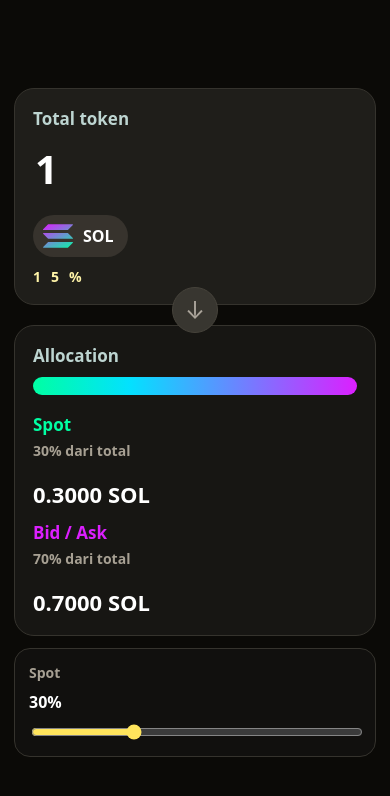
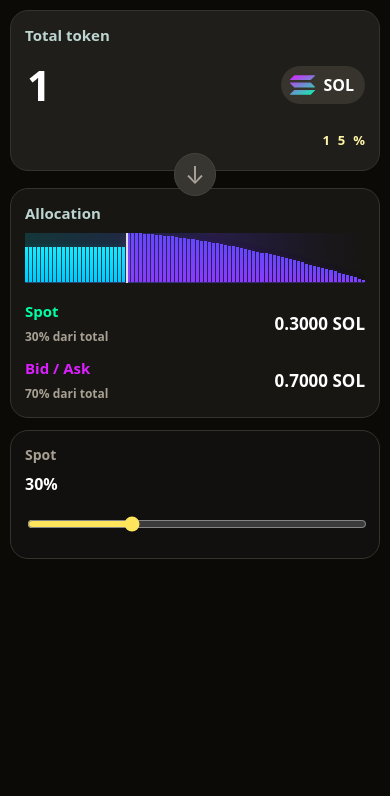
Before and after one commit to mgalihpp/swap-allocation, a React (Vite) app: page / in a window 390 px wide. Shown: the top 796 px of the page. Built offline with nearby package versions, Linux system fonts and the light colour scheme.

Commit message:
Improve allocation chart responsiveness

```diff
--- a/src/App.tsx
+++ b/src/App.tsx
@@ -1,7 +1,9 @@
 import { useMemo, useState } from 'react';
+import type { CSSProperties } from 'react';
 
 const STORAGE_KEY = 'swap-calculator-state';
 const defaultShortcuts = [1, 5];
+const allocationBars = Array.from({ length: 84 }, (_, index) => ({ index }));
 
 type StoredState = {
   total?: number;
@@ -116,6 +118,7 @@ export function App() {
       bidAskPercent,
     };
   }, [spotPercent, total]);
+  const spotBarCount = Math.round((allocation.spotPercent / 100) * allocationBars.length);
 
   const setNumber = (setter: (value: number) => void, min: number, max: number) => (value: string) => {
     const parsed = Number(value);
@@ -251,9 +254,14 @@ export function App() {
 
         <div className="swap-card buy-card">
           <div className="card-label">Allocation</div>
-          <div className="allocation-bar" aria-label="Allocation bar">
-            <span className="bar-spot" style={{ width: `${allocation.spotPercent}%` }} />
-            <span className="bar-bid" style={{ width: `${allocation.bidAskPercent}%` }} />
+          <div
+            className="allocation-bar"
+            aria-label="Allocation bar"
+            style={{ '--spot-width': `${allocation.spotPercent}%` } as CSSProperties}
+          >
+            {allocationBars.map((bar) => (
+              <AllocationBar key={bar.index} index={bar.index} spotBarCount={spotBarCount} />
+            ))}
           </div>
           <div className="result-list">
             <ResultRow label="Spot" amount={allocation.spot} percent={allocation.spotPercent} token={token} tone="spot" />
@@ -277,6 +285,16 @@ export function App() {
       </section>
     </main>
   );
+}
+
+function AllocationBar({ index, spotBarCount }: { index: number; spotBarCount: number }) {
+  const isSpot = index < spotBarCount;
+  const bidBarCount = allocationBars.length - spotBarCount;
+  const bidIndex = index - spotBarCount;
+  const bidProgress = bidBarCount <= 1 ? 0 : bidIndex / (bidBarCount - 1);
+  const height = isSpot ? 72 : Math.max(4, 100 - Math.pow(bidProgress, 1.55) * 96);
+
+  return <span className={isSpot ? 'bar-spot' : 'bar-bid'} style={{ height: `${height}%` }} />;
 }
 
 function SlidersIcon() {
--- a/src/styles.css
+++ b/src/styles.css
@@ -24,11 +24,17 @@ body {
   min-width: 320px;
   min-height: 100vh;
   background: var(--bg);
+  overflow-x: hidden;
+  -webkit-tap-highlight-color: transparent;
 }
 
 button,
 input {
   font: inherit;
+}
+
+input {
+  max-width: 100%;
 }
 
 button {
@@ -38,24 +44,25 @@ button {
 .shell {
   display: grid;
   place-items: center;
-  min-height: 100vh;
-  padding: 24px;
+  min-height: 100svh;
+  padding: clamp(12px, 4vw, 24px);
 }
 
 .swap-widget {
   position: relative;
   width: min(100%, 650px);
+  min-width: 0;
 }
 
 .swap-card {
   border: 1px solid var(--border);
   background: var(--panel);
-  padding: 20px 28px;
+  padding: clamp(16px, 4vw, 28px);
 }
 
 .sell-card {
   display: grid;
-  min-height: 158px;
+  min-height: clamp(142px, 34vw, 158px);
   align-content: center;
   border-radius: 20px;
   background: var(--panel-active);
@@ -68,7 +75,7 @@ button {
 }
 
 .buy-card {
-  min-height: 172px;
+  min-height: clamp(164px, 42vw, 172px);
   margin-top: 10px;
   border-radius: 20px;
 }
@@ -100,11 +107,13 @@ button {
   color: #bfb8aa;
   font-size: 14px;
   font-weight: 650;
+  min-width: 0;
 }
 
 .shortcut-actions button {
   color: #fff4a8;
   font-weight: 850;
+  min-height: 32px;
 }
 
 .shortcut-actions button {
@@ -127,14 +136,15 @@ button {
 }
 
 .shortcut-bubble > button:first-child {
-  padding: 3px 7px 3px 9px;
+  min-width: 42px;
+  padding: 5px 9px 5px 11px;
 }
 
 .shortcut-bubble > button:last-child {
   display: grid;
   place-items: center;
-  width: 23px;
-  height: 23px;
+  width: 32px;
+  height: 32px;
   border-left: 1px solid #3a362f;
   color: #d6d0c6;
 }
@@ -152,8 +162,8 @@ button {
 .manage-trigger {
   display: inline-grid;
   place-items: center;
-  width: 24px;
-  height: 24px;
+  width: 32px;
+  height: 32px;
   border-radius: 50%;
   background: #312f2a !important;
   color: #d9d2c7 !important;
@@ -178,6 +188,7 @@ button {
   align-items: center;
   gap: 18px;
   min-height: 58px;
+  min-width: 0;
 }
 
 .amount-input {
@@ -187,7 +198,7 @@ button {
   outline: 0;
   background: transparent;
   color: #fff;
-  font-size: clamp(40px, 8vw, 46px);
+  font-size: clamp(34px, 10vw, 46px);
   font-weight: 750;
   letter-spacing: -0.04em;
 }
@@ -208,6 +219,7 @@ button {
   padding: 9px 14px 9px 10px;
   color: #fff;
   font-weight: 800;
+  min-height: 42px;
 }
 
 .solana-logo {
@@ -225,8 +237,8 @@ button {
   z-index: 2;
   display: grid;
   place-items: center;
-  width: 46px;
-  height: 46px;
+  width: clamp(40px, 11vw, 46px);
+  height: clamp(40px, 11vw, 46px);
   margin: -18px auto -18px;
   border: 1px solid #46433b;
   border-radius: 50%;
@@ -236,21 +248,49 @@ button {
 }
 
 .allocation-bar {
-  display: flex;
+  --spot-width: 30%;
+  position: relative;
+  display: grid;
+  grid-template-columns: repeat(84, minmax(0, 1fr));
+  align-items: end;
+  gap: clamp(1px, 0.35vw, 2px);
   overflow: hidden;
-  height: 18px;
+  height: clamp(48px, 11vw, 72px);
   margin-bottom: 18px;
-  border-radius: 999px;
-  background: #0f0e0c;
+  padding: 0 0 1px;
+  background:
+    linear-gradient(90deg, rgba(3, 225, 255, 0.16), rgba(97, 55, 255, 0.22) 55%, rgba(97, 55, 255, 0.04) 88%, transparent),
+    linear-gradient(#2b2a4d, #2b2a4d) left bottom / 100% 1px no-repeat;
 }
 
 .allocation-bar span {
   min-width: 0;
-  transition: width 180ms ease;
+  transform-origin: bottom;
+  transition: background 180ms ease, box-shadow 180ms ease, opacity 180ms ease;
 }
 
-.bar-spot { background: linear-gradient(90deg, var(--green), var(--blue)); }
-.bar-bid { background: linear-gradient(90deg, var(--blue), var(--purple)); }
+.allocation-bar::after {
+  content: '';
+  position: absolute;
+  top: 0;
+  bottom: 0;
+  left: var(--spot-width);
+  width: 2px;
+  background: rgba(244, 241, 232, 0.88);
+  box-shadow: 0 0 12px rgba(244, 241, 232, 0.24);
+  transform: translateX(-1px);
+  transition: left 180ms ease;
+}
+
+.bar-spot {
+  background: linear-gradient(180deg, #18ecff, #00c9ff);
+  box-shadow: 0 0 8px rgba(3, 225, 255, 0.22);
+}
+
+.bar-bid {
+  background: linear-gradient(180deg, #6649ff, #8d3cff);
+  box-shadow: 0 0 8px rgba(141, 60, 255, 0.18);
+}
 
 .result-list {
   display: grid;
@@ -263,6 +303,7 @@ button {
   gap: 18px;
   align-items: center;
   color: #fff;
+  min-width: 0;
 }
 
 .result-row span,
@@ -283,9 +324,10 @@ button {
 }
 
 .result-row strong {
-  font-size: 22px;
+  min-width: 0;
+  overflow-wrap: anywhere;
+  font-size: clamp(18px, 5vw, 22px);
   text-align: right;
-  white-space: nowrap;
 }
 
 .result-row.spot span { color: var(--green); }
@@ -320,6 +362,7 @@ button {
 
 input[type='range'] {
   width: 100%;
+  min-height: 36px;
   accent-color: var(--yellow);
 }
 
@@ -454,17 +497,41 @@ input[type='range'] {
 
 @media (max-width: 620px) {
   .shell {
-    padding: 14px;
+    align-items: start;
+    padding: 12px;
   }
 
   .swap-card {
-    padding: 18px;
+    padding: 16px;
   }
 
-  .amount-row,
-  .result-row {
-    align-items: flex-start;
-    flex-direction: column;
+  .sell-card,
+  .buy-card,
+  .controls-strip label {
+    border-radius: 18px;
+  }
+
+  .amount-row {
+    align-items: center;
+    gap: 12px;
+    min-height: auto;
+  }
+
+  .amount-input {
+    width: 100%;
+    font-size: clamp(30px, 11vw, 42px);
+    line-height: 1;
+  }
+
+  .token-pill {
+    gap: 8px;
+    min-height: 38px;
+    padding: 8px 11px 8px 9px;
+  }
+
+  .solana-logo {
+    width: 25px;
+    height: 20px;
   }
 
   .balance-row div {
@@ -476,21 +543,96 @@ input[type='range'] {
   }
 
   .card-heading {
-    align-items: flex-start;
-    flex-direction: column;
+    align-items: center;
+    flex-direction: row;
   }
 
   .shortcut-actions {
-    justify-content: flex-start;
+    justify-content: flex-end;
+    gap: 8px;
   }
 
   .shortcut-popover {
-    left: 16px;
-    right: 16px;
+    position: fixed;
+    top: auto;
+    right: 10px;
+    bottom: 10px;
+    left: 10px;
     width: auto;
+    max-height: min(70svh, 420px);
+    overflow: auto;
+    border-radius: 24px;
+    padding: 18px;
+    box-shadow: 0 -18px 44px rgba(0, 0, 0, 0.48);
+  }
+
+  .popover-actions button {
+    min-height: 42px;
+  }
+
+  .result-row {
+    align-items: center;
+    flex-direction: row;
+    gap: 12px;
   }
 
   .result-row strong {
     text-align: left;
   }
 }
+
+@media (max-width: 420px) {
+  .shell {
+    padding: 10px;
+  }
+
+  .swap-card {
+    padding: 14px;
+  }
+
+  .card-label {
+    font-size: 15px;
+  }
+
+  .shortcut-actions {
+    font-size: 13px;
+  }
+
+  .shortcut-bubble > button:first-child {
+    min-width: 36px;
+    padding-inline: 9px;
+  }
+
+  .shortcut-bubble > button:last-child,
+  .manage-trigger {
+    width: 30px;
+    height: 30px;
+  }
+
+  .allocation-bar {
+    height: 50px;
+    gap: 1px;
+  }
+
+  .result-row span {
+    font-size: 15px;
+  }
+
+  .result-row small {
+    font-size: 12px;
+  }
+
+  .result-row strong {
+    font-size: 17px;
+  }
+
+  .popover-heading,
+  .popover-actions {
+    gap: 10px;
+  }
+
+  .popover-actions button {
+    flex: 1;
+    padding-inline: 12px;
+  }
+}
```
